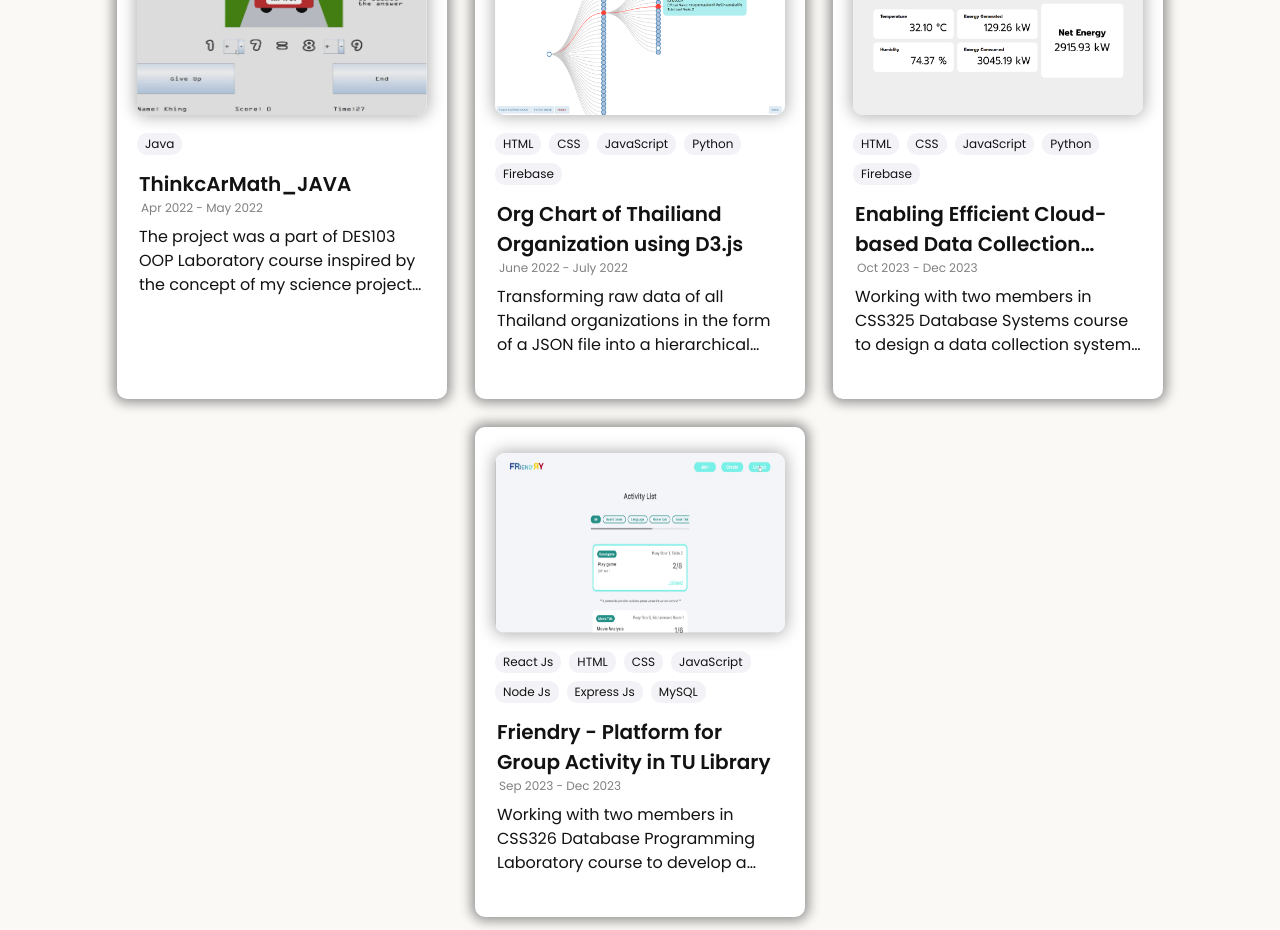
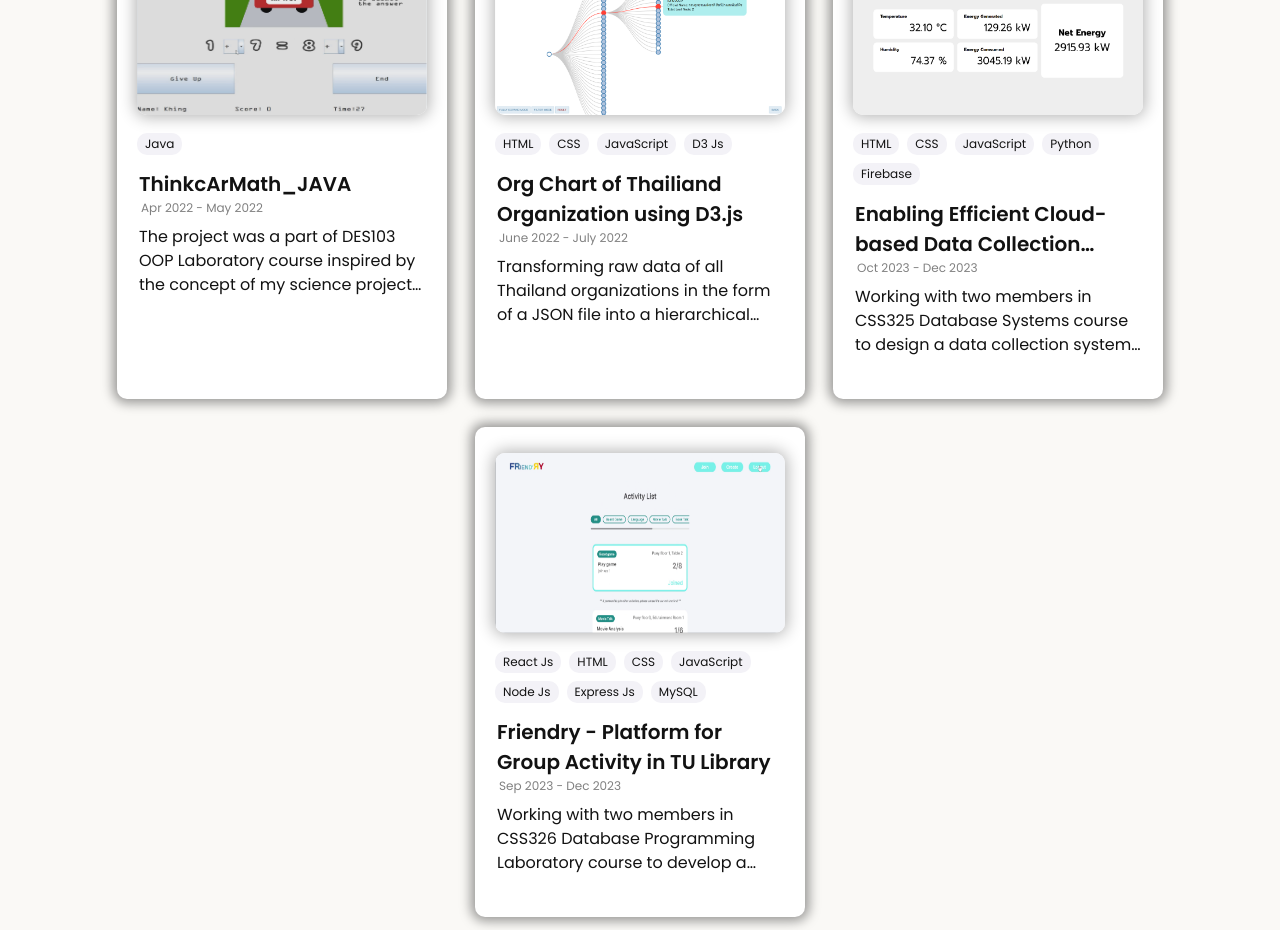
Before and after one commit to pavidamalitong/MyPortfolio, a React (Vite) app: page / in a window 1280 px wide. Shown: the part 3340-4270 px from the top of the page. Built offline with nearby package versions, Linux system fonts and the light colour scheme.

Commit message:
Update org chart tags

```diff
--- a/src/data/constants.js
+++ b/src/data/constants.js
@@ -201,8 +201,7 @@ export const experiences = [
           "HTML",
           "CSS",
           "JavaScript",
-          "Python",
-          "Firebase",
+          "D3 Js"
         ],
         category: ["web app","data"],
         github: "https://github.com/pavidamalitong/Org-Chart-of-Thailiand-Organization-using-D3.js",
```
